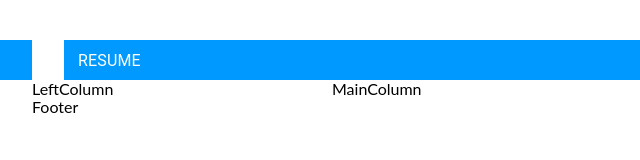
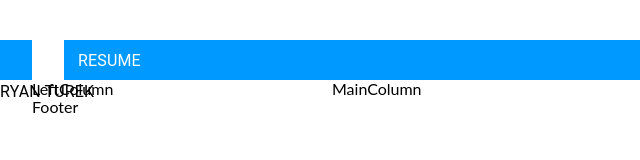
Before and after one commit to RTurek/react-resume-template, a Gatsby site: page / in a window 1280 px wide. Shown: the full height of the page, 0-640 px from the left. Built offline with nearby package versions, Linux system fonts and the light colour scheme; Gatsby itself is replaced by a stand-in of ours.

Commit message:
header wip

```diff
--- a/src/components/resume/Header.jsx
+++ b/src/components/resume/Header.jsx
@@ -38,6 +38,7 @@ export default function Resume() {
         <WhiteBar />
         <Typography style={barTypographyStyle}>RESUME</Typography>
       </HeaderSolidBar>
+      <Typography>RYAN TUREK</Typography>
     </HeaderContainer>
   );
 }
```
